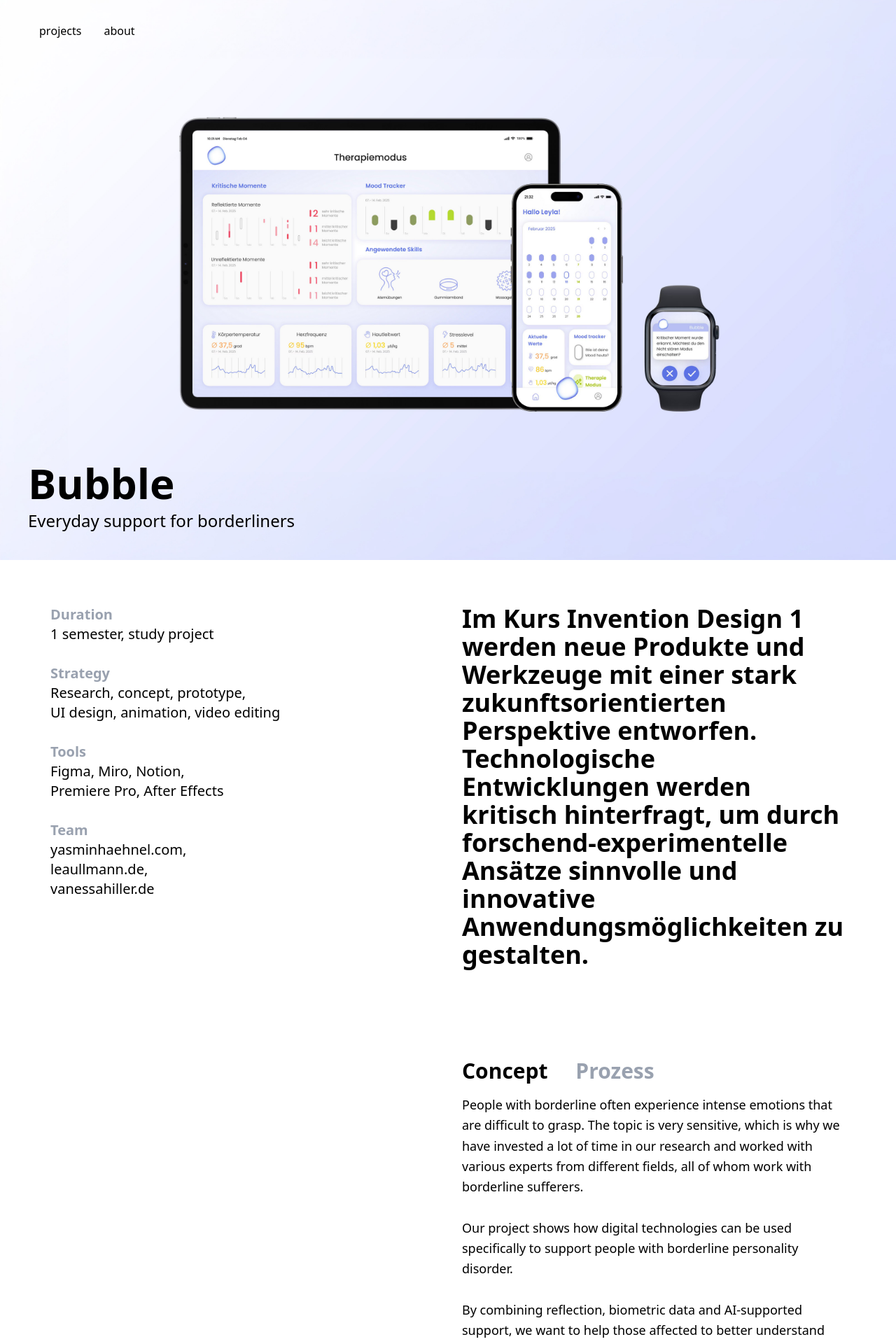
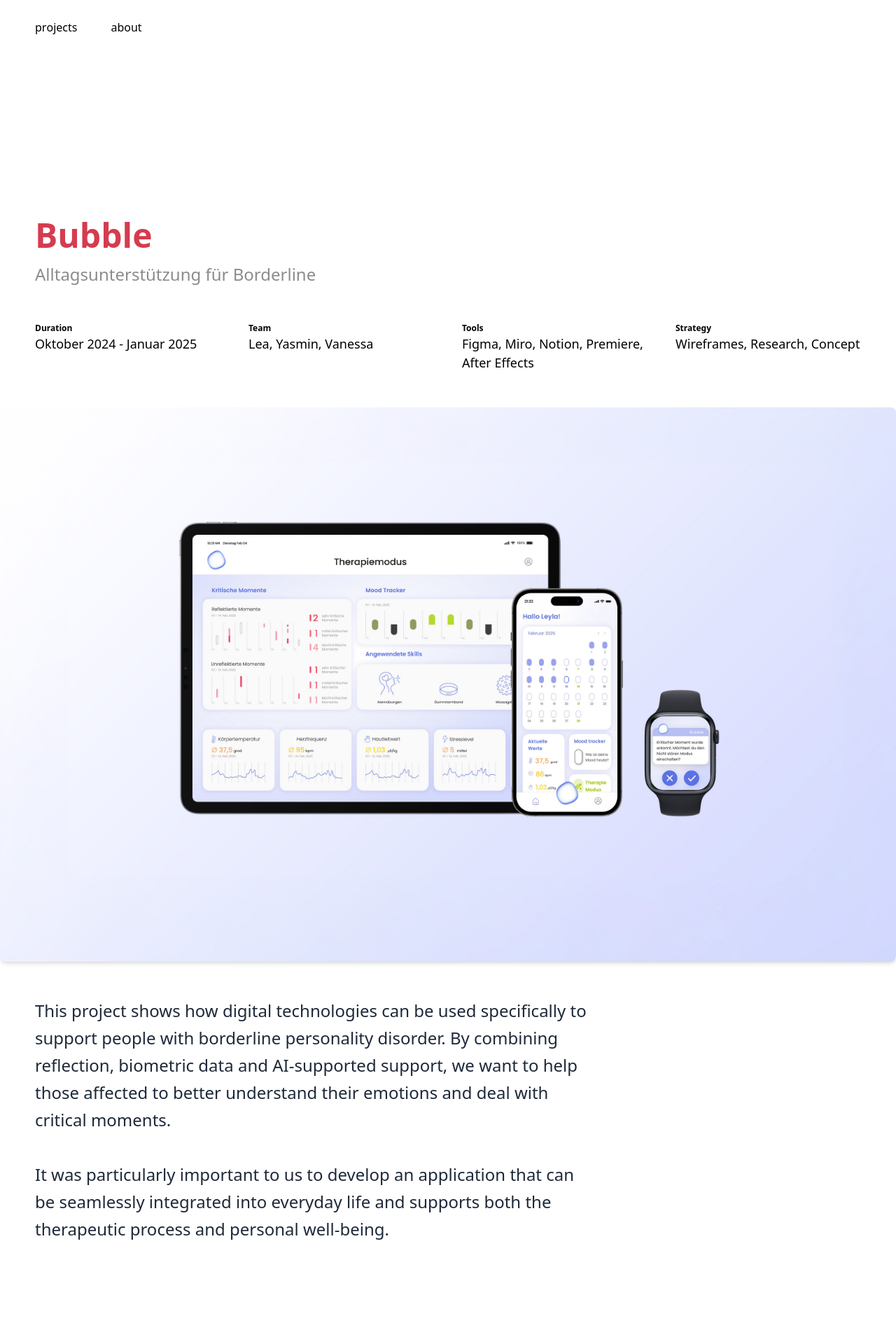
Before and after one commit to michellepriskakern/hfg-portfolio, a Nuxt app: page /projects/Bubble in a window 1280 px wide. Shown: the top 1920 px of the page at 70% size. After the commit the page ends 1775 px from the top, so only its background shows below. Built offline with nearby package versions, Linux system fonts and the light colour scheme.

Commit message:
navigation und projektpage angepasst

```diff
--- a/components/Navigation.vue
+++ b/components/Navigation.vue
@@ -1,8 +1,6 @@
 <template>
-  <nav class="fixed top-0 left-0 w-full z-50 flex items-start p-6 lowercase">
-    <div class="relative">
-      <div class="w-[360px] py-2 px-8">
-        <ul class="flex space-x-8 text-base text-black">
+  <nav class="fixed top-0 left-[100px] z-50 flex items-center h-[80px]">
+    <ul class="flex space-x-12 text-[1.5rem] text-black">
       <li>
         <NuxtLink
           to="/"
@@ -49,30 +47,31 @@
         </NuxtLink>
       </li>
     </ul>
-      </div>
-    </div>
   </nav>
 </template>
 
-
 <style scoped>
-
-
-.lowercase {
-  text-transform: lowercase;
+nav {
+  left: 50px; /* Exakter Abstand vom linken Rand */
+  top: 0;
+  position: fixed;
+  height: 80px;
+  display: flex;
+  align-items: center;
+  background-color: transparent;
 }
 
 .link-item {
   color: black;
+  font-size: 1.0rem; /* Schriftgröße exakt 1.5rem (24px) */
 }
 
 .rolling-text {
   display: inline-block;
-  height: 1.4em; /* vorher 1em */
+  height: 1.4em;
   overflow: hidden;
   position: relative;
 }
-
 
 .rolling-text .line {
   display: flex;
@@ -115,42 +114,6 @@
   opacity: 1;
 }
 
-/* NUR beim Hover die Verzögerung anwenden */
-.group:hover .rolling-text .line .letter:nth-child(1),
-.group:hover .rolling-text .second .letter:nth-child(1) {
-  transition-delay: 0s;
-}
-.group:hover .rolling-text .line .letter:nth-child(2),
-.group:hover .rolling-text .second .letter:nth-child(2) {
-  transition-delay: 0.05s;
-}
-.group:hover .rolling-text .line .letter:nth-child(3),
-.group:hover .rolling-text .second .letter:nth-child(3) {
-  transition-delay: 0.1s;
-}
-.group:hover .rolling-text .line .letter:nth-child(4),
-.group:hover .rolling-text .second .letter:nth-child(4) {
-  transition-delay: 0.15s;
-}
-.group:hover .rolling-text .line .letter:nth-child(5),
-.group:hover .rolling-text .second .letter:nth-child(5) {
-  transition-delay: 0.2s;
-}
-.group:hover .rolling-text .line .letter:nth-child(6),
-.group:hover .rolling-text .second .letter:nth-child(6) {
-  transition-delay: 0.25s;
-}
-.group:hover .rolling-text .line .letter:nth-child(7),
-.group:hover .rolling-text .second .letter:nth-child(7) {
-  transition-delay: 0.3s;
-}
-.group:hover .rolling-text .line .letter:nth-child(8),
-.group:hover .rolling-text .second .letter:nth-child(8) {
-  transition-delay: 0.35s;
-}
-
-
-
 /* Active underline animation */
 .active-underline {
   content: "";
@@ -158,22 +121,14 @@
   height: 2px;
   width: 0%;
   background-color: black;
-  transition: width 0.4s ease, transform 0.4s ease;
-  margin-top: 1px;
-  transform: scaleX(0); /* Hinzufügen einer Startposition für den Unterstrich */
-  transform-origin: left center; /* Der Unterstrich wächst von links */
+  transition: width 0.4s ease;
 }
 
 .group:hover .active-underline {
   width: 100%;
-  transform: scaleX(1); /* Der Unterstrich wächst bei Hover */
 }
 
-/* Animate underline when active */
 .active-link .active-underline {
   width: 100%;
-  transform: scaleX(1); /* Aktiviert den Unterstrich im aktiven Zustand */
 }
-
-
 </style>
--- a/pages/projects/Bubble.vue
+++ b/pages/projects/Bubble.vue
@@ -1,281 +1,63 @@
 <template>
   <div>
     <!-- HERO SECTION -->
-    <section class="relative w-full h-screen bg-cover bg-center flex items-end text-black"
-      :style="{ backgroundImage: 'url(/images/bubble.jpg)' }">
-      <div class="absolute bottom-10 left-10">
-        <h1 class="text-6xl font-bold">Bubble</h1>
-        <p class="text-2xl mt-2">Everyday support for borderliners</p>
+    <section class="pt-[300px] pb-[50px] px-[50px]">
+      <h1 class="text-[48px] font-bold" style="color: #D53C4F;">Bubble</h1>
+      <p class="text-[24px]" style="color: #8C8C8B; margin-top: 2px;">Alltagsunterstützung für Borderline</p>
+    </section>
+
+    <!-- PROJECT INFO SECTION -->
+    <section class="px-[50px] grid grid-cols-1 md:grid-cols-4 gap-10 text-[18px]">
+      <div>
+        <h2 class="text-[12px] font-semibold">Duration</h2>
+        <p>Oktober 2024 - Januar 2025</p>
+      </div>
+      <div>
+        <h2 class="text-[12px] font-semibold">Team</h2>
+        <p>Lea, Yasmin, Vanessa</p>
+      </div>
+      <div>
+        <h2 class="text-[12px] font-semibold">Tools</h2>
+        <p>Figma, Miro, Notion, Premiere, <br> After Effects</p>
+      </div>
+      <div>
+        <h2 class="text-[12px] font-semibold">Strategy</h2>
+        <p>Wireframes, Research, Concept</p>
       </div>
     </section>
 
-    <!-- PROJECT INFO SECTION -->
-    <section class="container mx-auto px-8 py-16 grid grid-cols-1 md:grid-cols-2 gap-10">
-      <!-- Linker Bereich -->
-      <div class="text-xl">
-        <p><span class="text-gray-400 font-semibold">Duration</span><br>1 semester,  study project</p>
-        <br>
-        <p><span class="text-gray-400 font-semibold">Strategy</span><br>Research, concept, prototype, <br>  UI design, animation, video editing</p>
-        <br>
-        <p><span class="text-gray-400 font-semibold">Tools</span><br>Figma, Miro, Notion, <br>  Premiere Pro, After Effects</p>
-        <br>
-        <p>
-  <span class="text-gray-400 font-semibold">Team</span><br>
-  <a href="https://yasminhaehnel.com" target="_blank" class="text-black-500 hover:underline">yasminhaehnel.com</a>, <br>
-  <a href="https://leaullmann.de" target="_blank" class="text-black-500 hover:underline">leaullmann.de</a>,  <br>
-<a href="https://vanessahiller.de" target="_blank" class="text-black-500 hover:underline">vanessahiller.de</a> <br>
-</p>
-      </div>
-
-      <!-- Rechter Bereich -->
-      <div>
-        <p class="text-4xl font-semibold">
-          Im Kurs Invention Design 1 werden neue Produkte und Werkzeuge mit einer stark zukunftsorientierten Perspektive entworfen. Technologische Entwicklungen werden kritisch hinterfragt, um durch forschend-experimentelle Ansätze sinnvolle und innovative Anwendungsmöglichkeiten zu gestalten.
-        </p>
-      </div>
+    <!-- IMAGE SECTION -->
+    <section class="mt-[50px] flex justify-center">
+      <img src="/images/bubble.jpg" alt="Project Image" class="w-[1428px] h-[792px] object-cover rounded-lg shadow-md" />
     </section>
 
-   <!-- CONCEPT / PROZESS Umschalter -->
-    <section
-      class="container mx-auto px-8 py-16 grid grid-cols-1 md:grid-cols-2 gap-10 select-none"
-      @touchstart="startTouch"
-      @touchend="endTouch"
-      @mousedown="handleMouseDown"
-      @mouseup="handleMouseUp"
-    >
-      <div></div>
-      <div>
-        <!-- Umschaltbare Überschrift -->
-        <h2 class="text-3xl font-bold mb-4 cursor-pointer">
-          <span
-            @click="currentView = 'concept'"
-            :class="currentView === 'concept' ? 'text-black' : 'text-gray-400'"
-          >
-            Concept
-          </span>
-          <span class="mx-4"></span>
-          <span
-            @click="currentView = 'process'"
-            :class="currentView === 'process' ? 'text-black' : 'text-gray-400'"
-          >
-            Prozess
-          </span>
-        </h2>
-
-
-        <!-- Animierter Textwechsel -->
-        <transition name="fade" mode="out-in">
-          <p :key="currentView" class="text-lg leading-relaxed">
-            <!-- Concept Text -->
-            <template v-if="currentView === 'concept'">
-              People with borderline often experience intense emotions that are difficult to grasp. The topic is very sensitive, which is why we have invested a lot of time in our research and worked with various experts from different fields, all of whom work with borderline sufferers.
-              <br><br>
-              Our project shows how digital technologies can be used specifically to support people with borderline personality disorder.
-              <br><br>
-              By combining reflection, biometric data and AI-supported support, we want to help those affected to better understand their emotions and deal with critical moments.
-              <br><br>
-              It was particularly important to us to develop an application that can be seamlessly integrated into everyday life and supports both the therapeutic process and personal well-being.
-              It is a fictitious future-oriented project.
-            </template>
-            <!-- Prozess Text -->
-            <template v-else>
-              Der Prozess begann mit einer tiefgreifenden Recherche zu Borderline. Interviews mit Expert:innen und Betroffenen haben unsere Sichtweise geschärft.
-              <br><br>
-              Es folgten Ideation-Workshops, das Erstellen von Personas und eine Vielzahl von Prototypen – analog wie digital.
-              <br><br>
-              Die finale Umsetzung wurde in Figma gestaltet und interaktiv mit After Effects und Premiere inszeniert.
-            </template>
-          </p>
-        </transition>
-      </div>
-    </section>
-
-
-    <!-- CONTENT SECTIONS -->
-    <section class="container mx-auto px-8 py-16">
-      <div class="space-y-[150px]">
-        <div v-for="(section, index) in sections" :key="index" class="grid grid-cols-1 md:grid-cols-2 gap-10 items-center">
-          <div v-if="index % 2 === 0">
-            <h2 class="text-3xl font-bold">{{ section.title }}</h2>
-            <p class="mt-4 text-lg">{{ section.text }}</p>
-          </div>
-          <div>
-            <img :src="section.image" :alt="section.title" class="rounded-lg shadow-md" />
-          </div>
-          <div v-if="index % 2 !== 0">
-            <h2 class="text-3xl font-bold">{{ section.title }}</h2>
-            <p class="mt-4 text-lg">{{ section.text }}</p>
-          </div>
-        </div>
-      </div>
-    </section>
-
-
-<!-- CONTENT CAROUSEL SECTION -->
-<section class="container mx-auto px-8 py-16 select-none">
-  <div
-    class="relative"
-    @touchstart="handleTouchStart"
-    @touchend="handleTouchEnd"
-    @mousedown="handleMouseDownCarousel"
-    @mouseup="handleMouseUpCarousel"
-  >
-    <!-- Carousel -->
-    <div class="overflow-hidden">
-      <div
-        class="flex transition-transform duration-500 ease-in-out"
-        :style="{ transform: 'translateX(-' + currentSlide * 100 + '%)' }"
-      >
-        <div
-          v-for="(section, index) in carouselSections"
-          :key="index"
-          class="min-w-full grid grid-cols-1 md:grid-cols-2 gap-10 items-center px-4"
-        >
-          <div>
-            <h2 class="text-3xl font-bold">{{ section.title }}</h2>
-            <p class="mt-4 text-lg">{{ section.text }}</p>
-          </div>
-          <div>
-            <img :src="section.image" :alt="section.title" class="rounded-lg shadow-md" />
-          </div>
-        </div>
-      </div>
-    </div>
-
-    <!-- Indikationspunkte -->
-    <div class="absolute bottom-4 left-1/2 transform -translate-x-1/2 flex space-x-2">
-      <div
-        v-for="(section, index) in carouselSections"
-        :key="'dot-' + index"
-        @click="currentSlide = index"
-        class="w-3 h-3 rounded-full cursor-pointer"
-        :class="currentSlide === index ? 'bg-black' : 'bg-gray-300'"
-      ></div>
-    </div>
+    <!-- DESCRIPTION SECTION -->
+<!-- DESCRIPTION SECTION -->
+<section class="pl-[50px] mt-[50px] text-[24px] text-gray-800 leading-relaxed">
+  <div class="max-w-[800px]"> <!-- Begrenzung der Textbreite -->
+    <p>
+      This project shows how digital technologies can be used specifically to support people with borderline personality disorder.
+      By combining reflection, biometric data and AI-supported support, we want to help those affected to better understand their emotions and deal with critical moments.
+      <br><br>
+      It was particularly important to us to develop an application that can be seamlessly integrated into everyday life and supports both the therapeutic process and personal well-being.
+    </p>
   </div>
 </section>
-
 
 
   </div>
 </template>
 
+<script setup>
+</script>
 
-
-<script setup>
-import { ref } from 'vue'
-
-// CONCEPT/PROZESS Umschalter
-const currentView = ref('concept')
-
-let touchStartX = 0
-let touchEndX = 0
-let mouseStartX = 0
-let mouseEndX = 0
-
-const startTouch = (e) => {
-  touchStartX = e.changedTouches[0].screenX
+<style scoped>
+body {
+  font-family: Arial, sans-serif;
 }
 
-const endTouch = (e) => {
-  touchEndX = e.changedTouches[0].screenX
-  handleSwipeConceptProcess()
+/* Präziser Abstand zwischen Titel und Untertitel in der Hero-Section */
+section h1 + p {
+  margin-top: 2px !important;
 }
-
-const handleSwipeConceptProcess = () => {
-  const threshold = 50 // Minimum Swipe-Abstand
-  const deltaX = touchEndX - touchStartX
-
-  if (Math.abs(deltaX) > threshold) {
-    if (deltaX < 0) currentView.value = 'process' // Swipe nach links
-    else currentView.value = 'concept'           // Swipe nach rechts
-  }
-}
-
-// Mouse-Events für Swipe
-const handleMouseDown = (e) => {
-  mouseStartX = e.clientX
-}
-
-const handleMouseUp = (e) => {
-  mouseEndX = e.clientX
-  handleSwipeConceptProcessMouse()
-}
-
-const handleSwipeConceptProcessMouse = () => {
-  const threshold = 50 // Minimum Mouse Swipe-Abstand
-  const deltaX = mouseEndX - mouseStartX
-
-  if (Math.abs(deltaX) > threshold) {
-    if (deltaX < 0) currentView.value = 'process' // Swipe nach links
-    else currentView.value = 'concept'           // Swipe nach rechts
-  }
-}
-
-// CAROUSEL SECTION für weitere Inhalte (z.B. App, Smartwatch usw.)
-
-const currentSlide = ref(0)
-const carouselSections = ref([
-  {
-    title: "App",
-    text: "The main function of the app is reflection. Users can view measured data and critical moments and carry out an AI-supported reflection with ‘Bubble’ every day. This is documented and can be viewed again later in the journal. Anonymised critical moments can be replayed for better reflection.",
-    image: "/images/bubble-app.png"
-  },
-  {
-    title: "Smartwatch",
-    text: "The smartwatch measures bio-metric data and recognises critical moments. If the values rise, a notification is sent and you can use the ‘do not disturb’ mode to notify the saved trusted persons in your environment.",
-    image: "/images/bubble-smartwatch.png"
-  },
-  {
-    title: "Tablet",
-    text: "Our app supports therapy by allowing users to decide for themselves in therapy mode which data is shared with therapists. They see an overview of the relevant data since the last session on their tablet. The display can be made clearly visible using a whiteboard or projector. After therapy, the mode is deactivated and the data can only be viewed by the user again.",
-    image: "/images/bubble-tablet.png"
-  }
-])
-
-// Swipe-Logik für Carousel
-let startX = 0
-
-function handleTouchStartCarousel(e) {
-  startX = e.touches[0].clientX
-}
-
-function handleTouchEndCarousel(e) {
-  const endX = e.changedTouches[0].clientX
-  handleSwipeCarousel(endX - startX)
-}
-
-function handleMouseDownCarousel(e) {
-  startX = e.clientX
-}
-
-function handleMouseUpCarousel(e) {
-  const endX = e.clientX
-  handleSwipeCarousel(endX - startX)
-}
-
-function handleSwipeCarousel(deltaX) {
-  const threshold = 50 // Minimum Swipe-Abstand
-  if (Math.abs(deltaX) > threshold) {
-    if (deltaX < 0) currentSlide.value = Math.min(currentSlide.value + 1, carouselSections.value.length - 1) // Swipe nach links
-    else currentSlide.value = Math.max(currentSlide.value - 1, 0) // Swipe nach rechts
-  }
-}
-</script>
-
-
-
-<style scoped>
-.container {
-  max-width: 1200px;
-}
-
-
-.fade-enter-active, .fade-leave-active {
-  transition: opacity 0.4s ease;
-}
-.fade-enter-from, .fade-leave-to {
-  opacity: 0;
-}
-
 </style>
```
Lines whose indentation alone changed are shown as unchanged.
